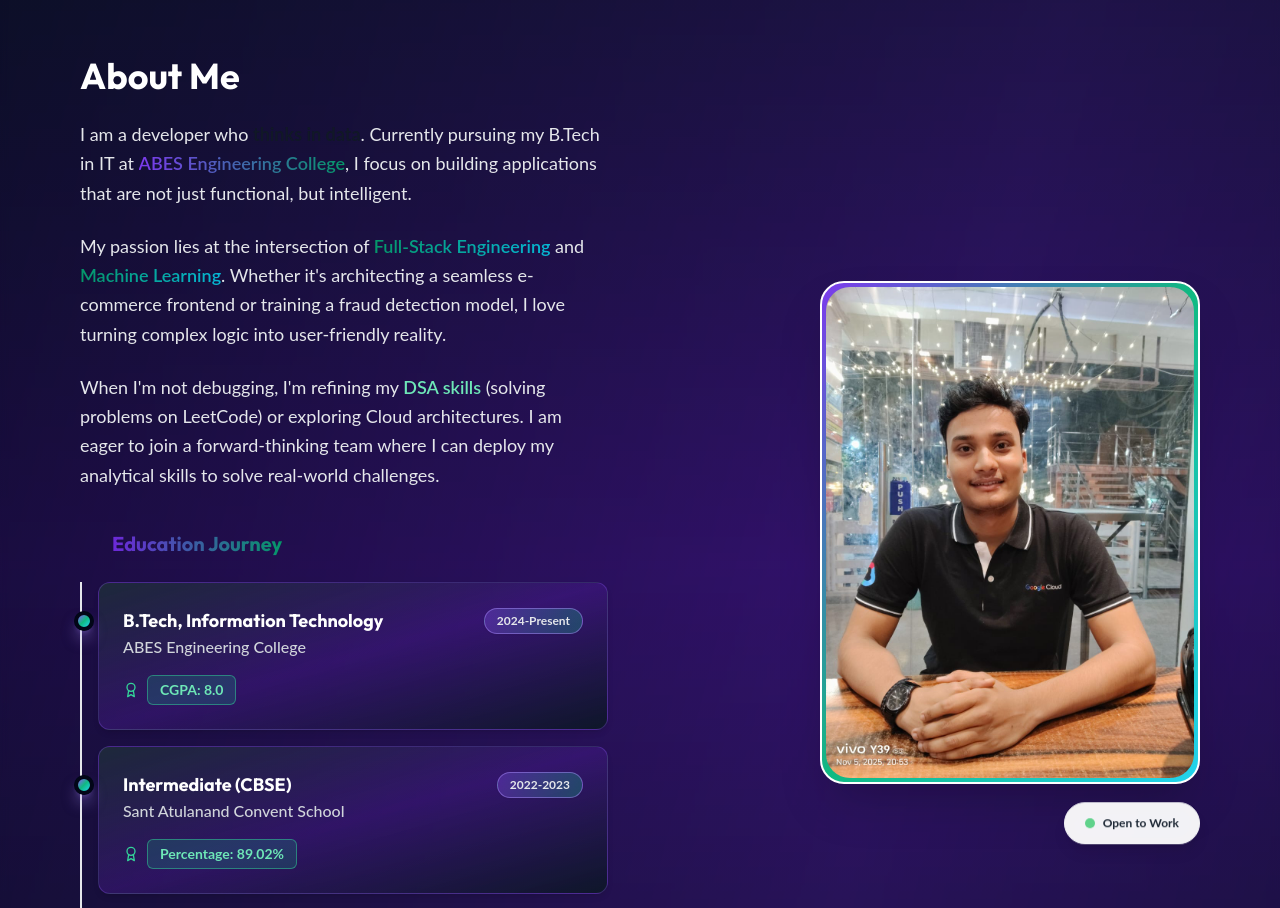
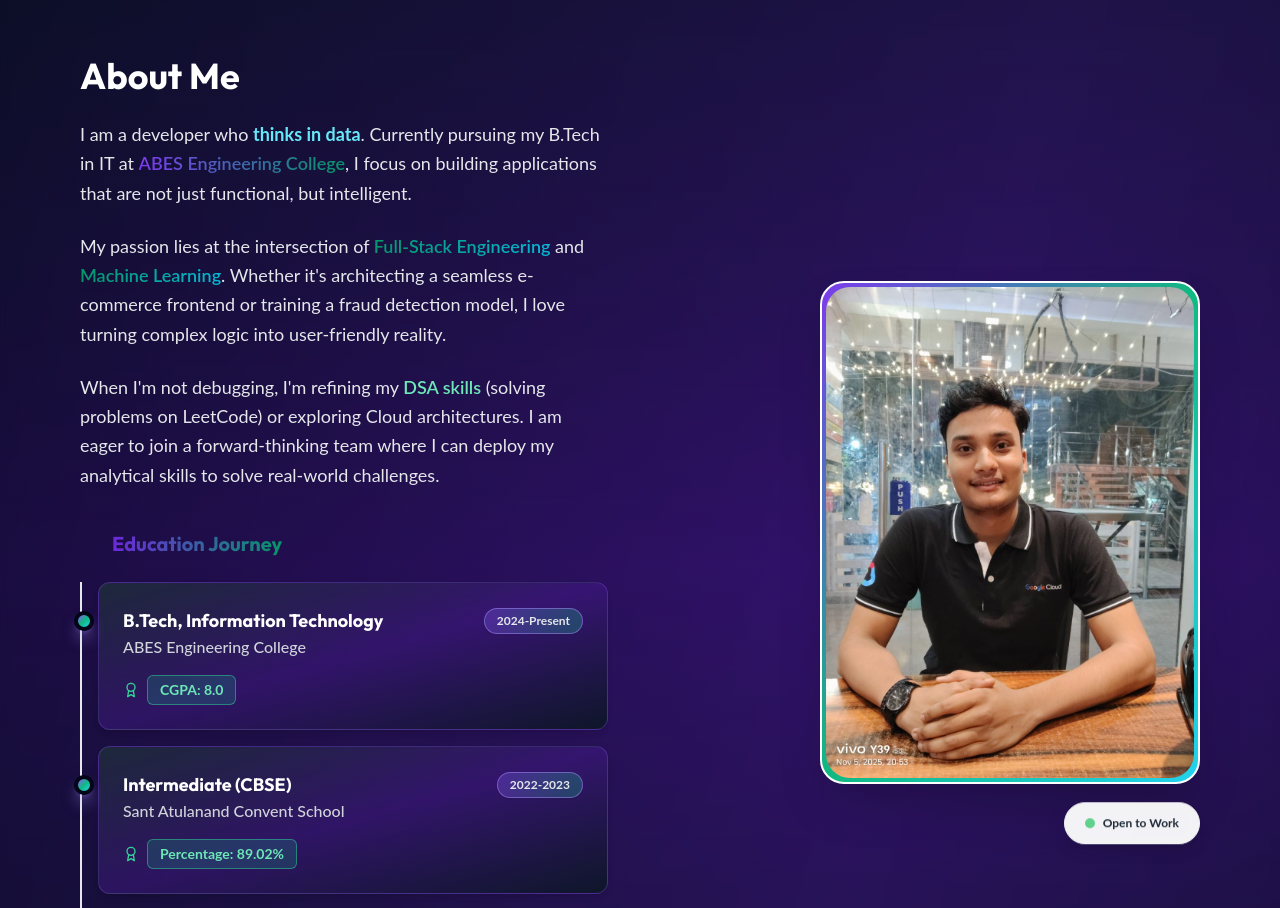
Before and after one commit to deveshsingh641/Portfolio_Devesh, a React (Vite) app: page / in a window 1280 px wide. Shown: the part 840-1748 px from the top of the page. Built offline with nearby package versions, Linux system fonts and the light colour scheme.

Commit message:
Fix About section readability: Make 'thinks in data' text visible
Changed 'thinks in data' text color from gray-900 (invisible) to cyan-300 for proper contrast on dark background

```diff
--- a/src/App.tsx
+++ b/src/App.tsx
@@ -369,7 +369,7 @@
                 <div className="space-y-6 text-lg text-gray-200 leading-relaxed mb-10">
                   <p>
                     I am a developer who{" "}
-                    <span className="text-gray-900 font-bold">
+                    <span className="text-cyan-300 font-bold">
                       thinks in data
                     </span>
                     . Currently pursuing my B.Tech in IT at{" "}
```
